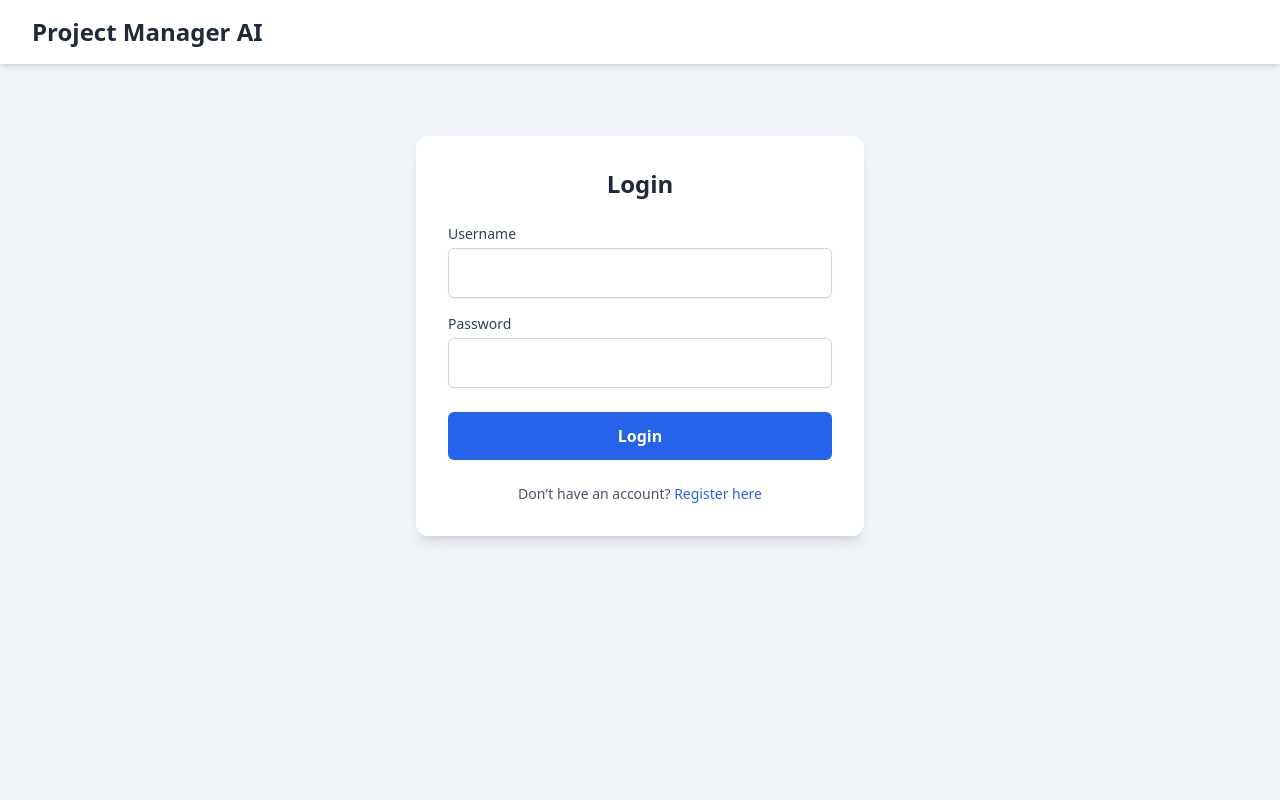
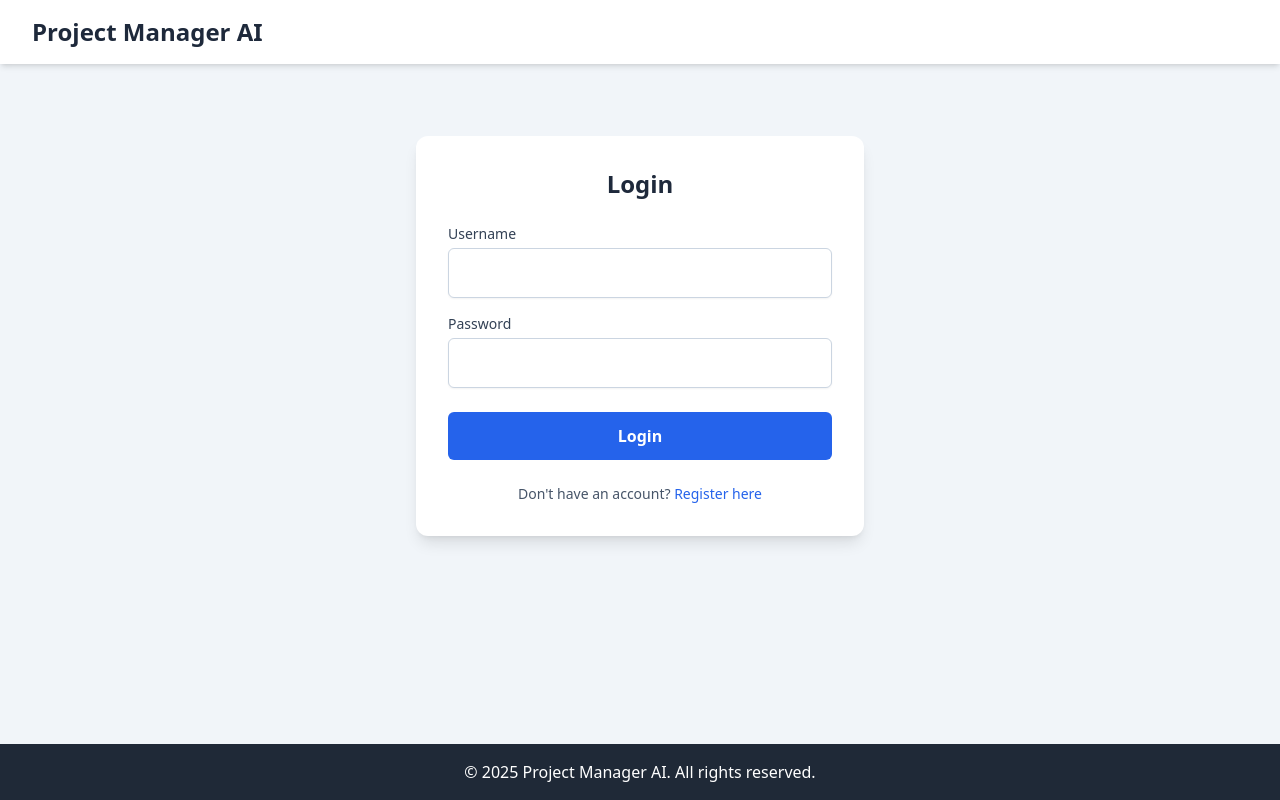
Before and after one commit to elvin-mark/project-manager-ai, a Vue app in the folder frontend/: page /login in a window 1280 px wide. Built offline with nearby package versions, Linux system fonts and the light colour scheme.

Commit message:
adding footer

```diff
--- a/frontend/src/App.vue
+++ b/frontend/src/App.vue
@@ -1,9 +1,12 @@
 <template>
-  <div id="app" class="bg-slate-100 min-h-screen font-sans">
+  <div id="app" class="flex flex-col min-h-screen bg-slate-100 font-sans">
     <Header />
-    <main class="container mx-auto p-4 md:p-8">
+    <main class="flex-grow container mx-auto p-4 md:p-8">
       <router-view />
     </main>
+    <footer class="bg-gray-800 text-white text-center p-4 mt-8">
+      <p>&copy; 2025 Project Manager AI. All rights reserved.</p>
+    </footer>
   </div>
 </template>
 
```
